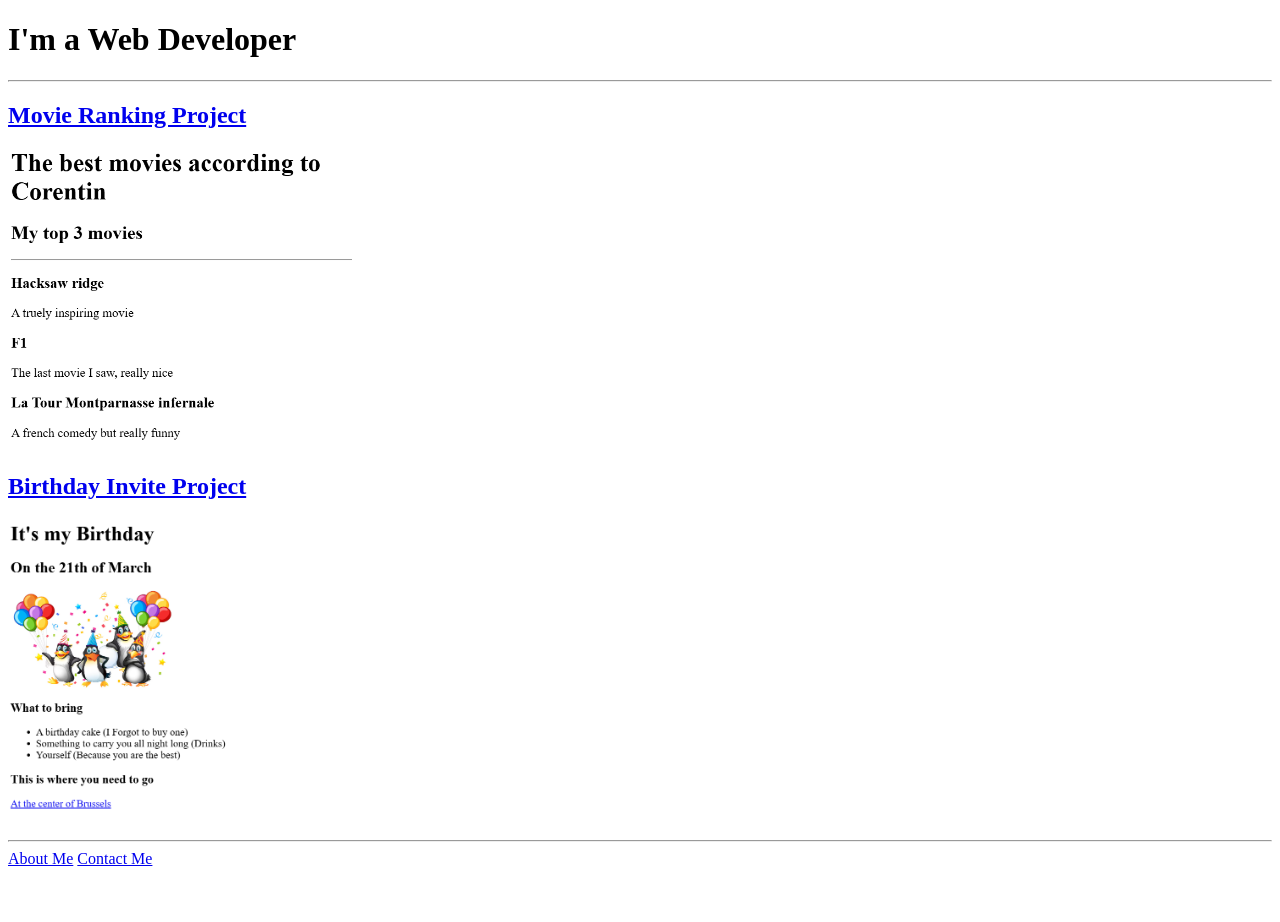
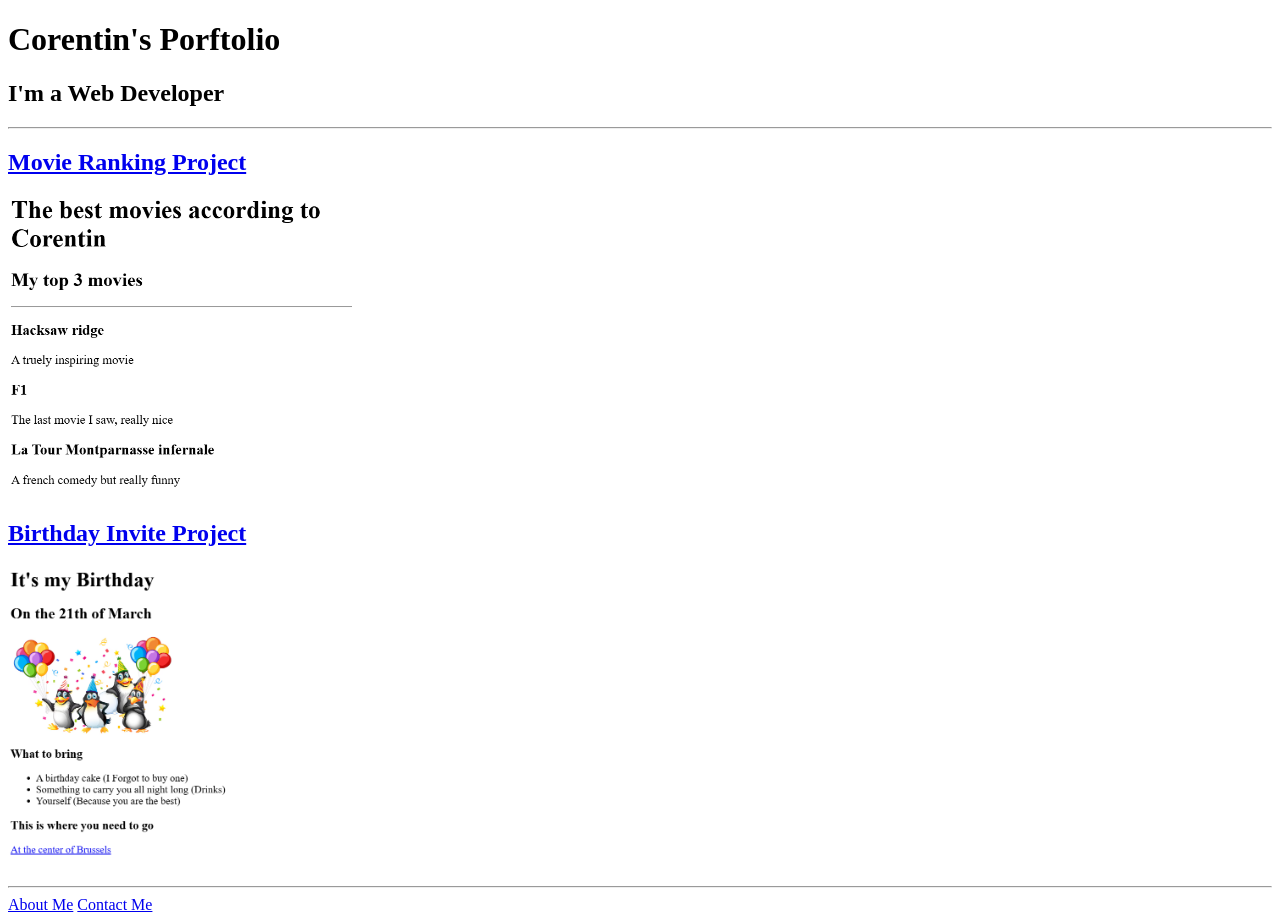
Before and after one commit to Corentech/html-portfolio, a plain HTML site: page index.html in a window 1280 px wide. Before the commit the page ends 876 px from the top, so only its background shows below. Drawn offline with Linux system fonts and the light colour scheme.

Commit message:
Update index.html
Added title

```diff
--- a/index.html
+++ b/index.html
@@ -5,7 +5,8 @@
         <title>Corentin's Portfolio</title>
     </head>
     <body>
-        <h1>I'm a Web Developer</h1>
+        <h1>Corentin's Porftolio<h1>
+        <h2>I'm a Web Developer</h2>
         <hr />
         <p><h2><a href="./public/movie-ranking.html">Movie Ranking Project</a></h2>
         <img src="./assets/images/movie-coco.png" height="300" width="auto"/></p>
```
